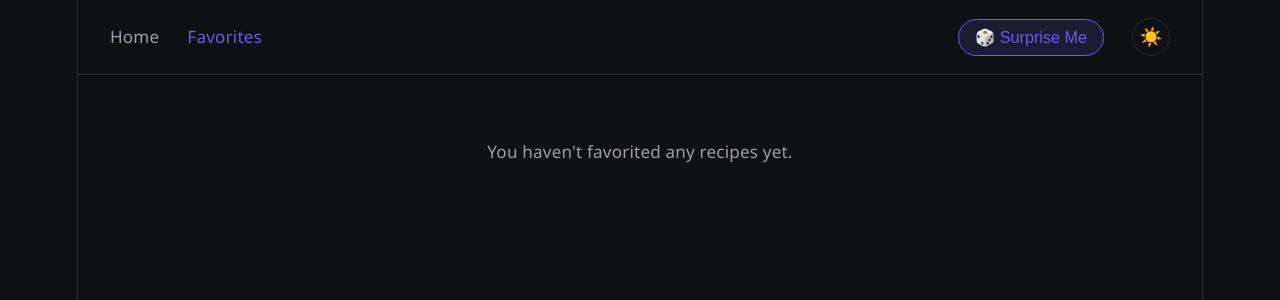
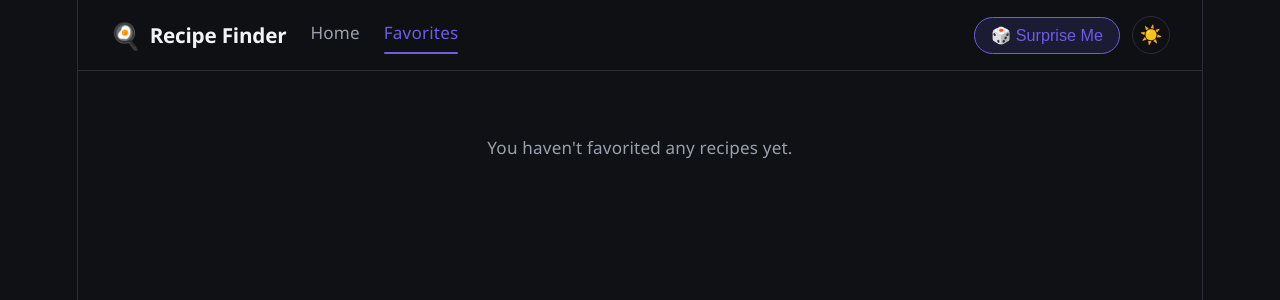
Before and after one commit to VaibDeveloper/Recipe_Finder, a React (Vite) app: page /favorites in a window 1280 px wide. Shown: the top 300 px of the page. Built offline with nearby package versions, Linux system fonts and the light colour scheme.

Commit message:
Added Branding

```diff
--- a/src/App.css
+++ b/src/App.css
@@ -64,8 +64,9 @@
 .navbar {
   display: flex;
   align-items: center;
-  gap: 28px;
-  padding: 18px 32px;
+  justify-content: space-between;
+  gap: 24px;
+  padding: 16px 32px;
   border-bottom: 1px solid var(--border);
   position: sticky;
   top: 0;
@@ -74,20 +75,65 @@
   z-index: 10;
 }
 
-.navbar a {
+.brand {
+  display: flex;
+  align-items: center;
+  gap: 8px;
+  text-decoration: none;
+  flex-shrink: 0;
+}
+
+.brand-icon {
+  font-size: 1.4rem;
+}
+
+.brand-name {
+  font-size: 1.15rem;
+  font-weight: 700;
+  color: var(--text-primary);
+  letter-spacing: -0.01em;
+}
+
+.nav-links {
+  display: flex;
+  gap: 24px;
+  flex: 1;
+}
+
+.nav-links a {
   text-decoration: none;
   color: var(--text-secondary);
   font-weight: 500;
   font-size: 0.95rem;
   transition: color 0.15s ease;
+  position: relative;
+  padding-bottom: 4px;
 }
 
-.navbar a:hover {
+.nav-links a:hover {
   color: var(--text-primary);
 }
 
-.navbar a.active {
+.nav-links a.active {
   color: var(--accent);
+}
+
+.nav-links a.active::after {
+  content: "";
+  position: absolute;
+  bottom: -4px;
+  left: 0;
+  right: 0;
+  height: 2px;
+  background: var(--accent);
+  border-radius: 2px;
+}
+
+.nav-actions {
+  display: flex;
+  align-items: center;
+  gap: 12px;
+  flex-shrink: 0;
 }
 
 /* Search */
--- a/src/App.tsx
+++ b/src/App.tsx
@@ -1,4 +1,4 @@
-import { BrowserRouter, Routes, Route, NavLink, useNavigate } from "react-router-dom";
+import { BrowserRouter, Routes, Route, NavLink, Link, useNavigate } from "react-router-dom";
 import Home from "./pages/Home";
 import Favorites from "./pages/Favorites";
 import RecipeDetail from "./pages/RecipeDetail";
@@ -22,18 +22,28 @@
 
   return (
     <nav className="navbar">
+      <Link to="/" className="brand">
+        <span className="brand-icon">🍳</span>
+        <span className="brand-name">Recipe Finder</span>
+      </Link>
+
+      <div className="nav-links">
         <NavLink to="/" end className={({ isActive }) => (isActive ? "active" : "")}>
           Home
         </NavLink>
         <NavLink to="/favorites" className={({ isActive }) => (isActive ? "active" : "")}>
           Favorites
         </NavLink>
+      </div>
+
+      <div className="nav-actions">
         <button className="surprise-btn" onClick={handleSurpriseMe}>
           🎲 Surprise Me
         </button>
         <button className="theme-toggle-btn" onClick={toggleTheme} aria-label="Toggle theme">
           {theme === "dark" ? "☀️" : "🌙"}
         </button>
+      </div>
     </nav>
   );
 }
```
Lines whose indentation alone changed are shown as unchanged.
